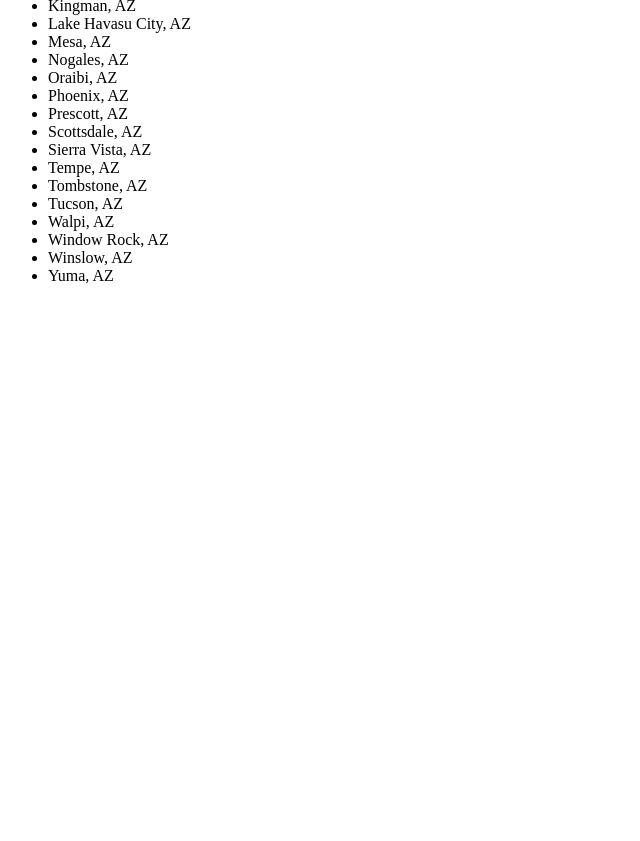
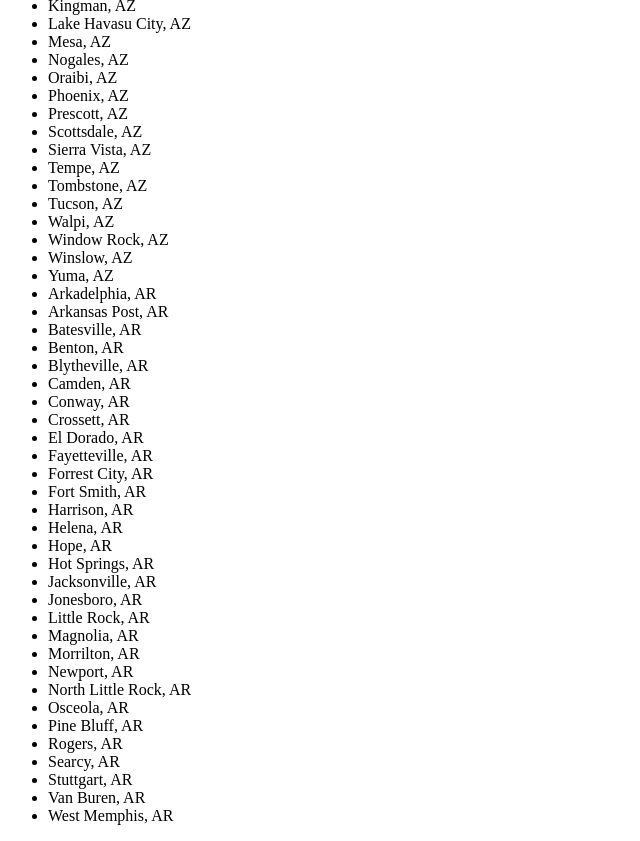
Before and after one commit to jasonniebauer/US-Cities-List, a plain HTML site: page index.html in a window 1280 px wide. Shown: the part 1207-2048 px from the top of the page, without its empty margins (0-640 px from the left). Before the commit the page ends 1508 px from the top, so only its background shows below. Drawn offline with Linux system fonts and the light colour scheme.

Commit message:
add cities in Arkansas

```diff
--- a/index.html
+++ b/index.html
@@ -88,6 +88,36 @@
       <li>Window Rock, AZ</li>
       <li>Winslow, AZ</li>
       <li>Yuma, AZ</li>
+      <li>Arkadelphia, AR</li>
+      <li>Arkansas Post, AR</li>
+      <li>Batesville, AR</li>
+      <li>Benton, AR</li>
+      <li>Blytheville, AR</li>
+      <li>Camden, AR</li>
+      <li>Conway, AR</li>
+      <li>Crossett, AR</li>
+      <li>El Dorado, AR</li>
+      <li>Fayetteville, AR</li>
+      <li>Forrest City, AR</li>
+      <li>Fort Smith, AR</li>
+      <li>Harrison, AR</li>
+      <li>Helena, AR</li>
+      <li>Hope, AR</li>
+      <li>Hot Springs, AR</li>
+      <li>Jacksonville, AR</li>
+      <li>Jonesboro, AR</li>
+      <li>Little Rock, AR</li>
+      <li>Magnolia, AR</li>
+      <li>Morrilton, AR</li>
+      <li>Newport, AR</li>
+      <li>North Little Rock, AR</li>
+      <li>Osceola, AR</li>
+      <li>Pine Bluff, AR</li>
+      <li>Rogers, AR</li>
+      <li>Searcy, AR</li>
+      <li>Stuttgart, AR</li>
+      <li>Van Buren, AR</li>
+      <li>West Memphis, AR</li>
     </ul>
   </body>
 </html>
```
